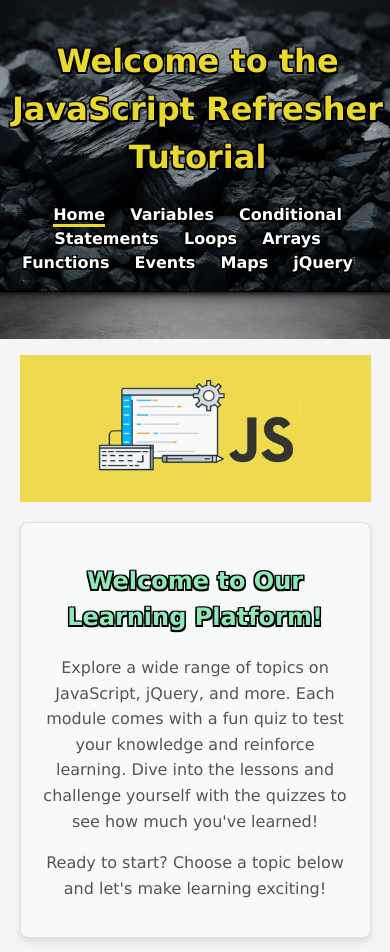
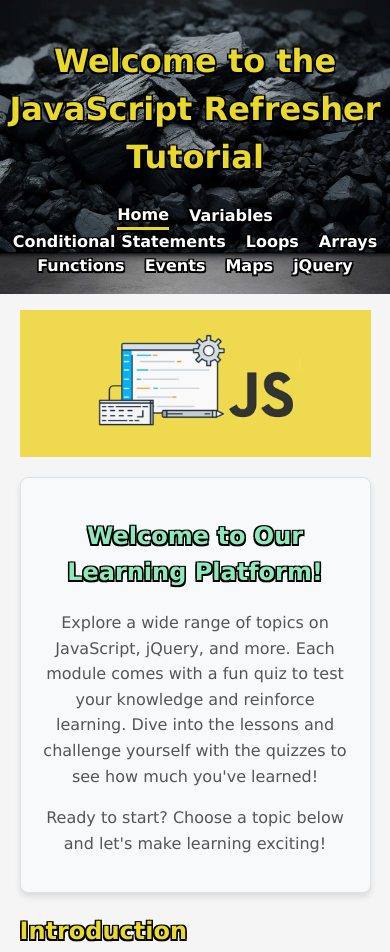
Before and after one commit to M311HAN/JavaScript-Refresher-Tutorial, a plain HTML site: page index.html in a window 390 px wide. Shown: the top 952 px of the page. Drawn offline with Linux system fonts and the light colour scheme.

Commit message:
Centered navbar for mobile views

```diff
--- a/css/styles.css
+++ b/css/styles.css
@@ -22,31 +22,34 @@ body {
          1.5px  1.5px 0 #000; /* Black outline */
 }
 
-  /* Header styling using a background image with centered text */
-  header{
-    background-image: url('../images/stone.png'); /* Correct path */
+/* Header styling using a background image with centered text */
+header {
+    background-image: url('../images/stone.png'); /* Ensure the path is correct */
     background-size: cover;
     background-position: center;
     background-repeat: no-repeat;
     color: rgb(233, 217, 44);
-    padding: 1em 0 3em;
+    padding: 1em 0;
     text-align: center;
-    padding-left: 5px;
-    text-shadow:
-    -1.5px -1.5px 0 #000,
-     1.5px -1.5px 0 #000,
-    -1.5px  1.5px 0 #000,
-     1.5px  1.5px 0 #000; /* Black outline */
+    text-shadow: -1.5px -1.5px 0 #000, 1.5px -1.5px 0 #000, -1.5px 1.5px 0 #000, 1.5px 1.5px 0 #000; /* Black outline */
+  }
+
+  nav {
+    width: 100%; /* Full width */
   }
 
   nav ul {
     list-style-type: none;
     padding: 0;
+    margin: 0; /* Remove default margin */
+    display: flex; /* Use flexbox for alignment */
+    justify-content: center; /* Center horizontally */
+    align-items: center; /* Center vertically */
+    flex-wrap: wrap; /* Allow items to wrap in small screens */
   }
 
   nav ul li {
-    display: inline;
-    margin-right: 20px;
+    margin: 0 10px; /* Space between items */
   }
 
   nav ul li a {
@@ -58,6 +61,7 @@ body {
   main {
     margin: 1em 5%;
   }
+
 
   /* Footer styling with flexbox for layout, and similar background and styling as header */
   footer {
```
